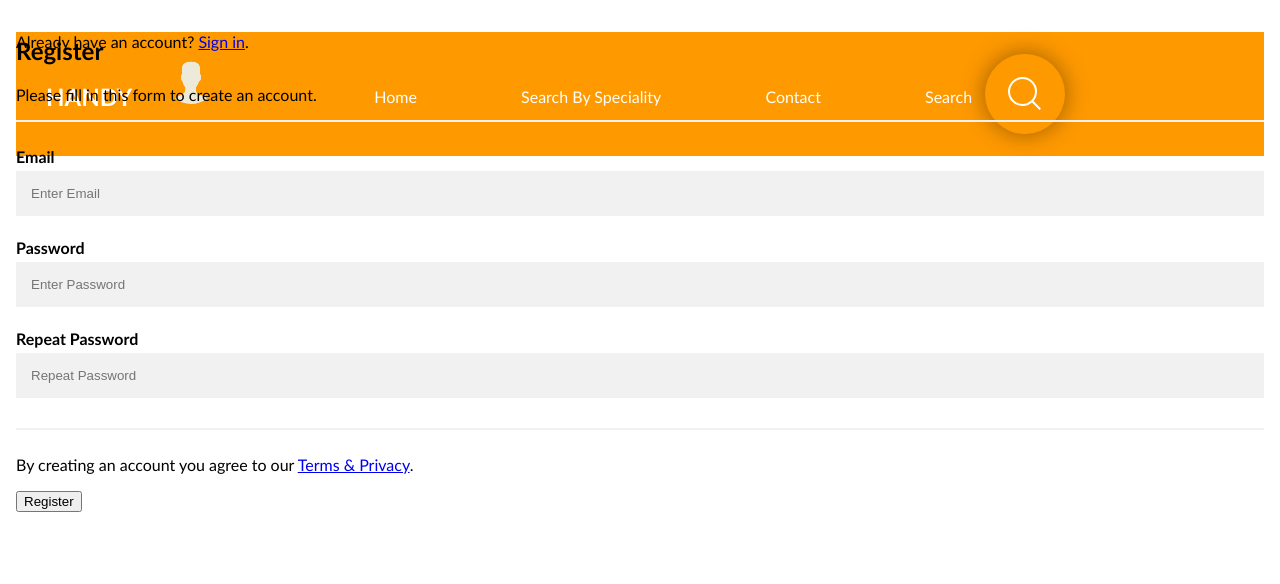
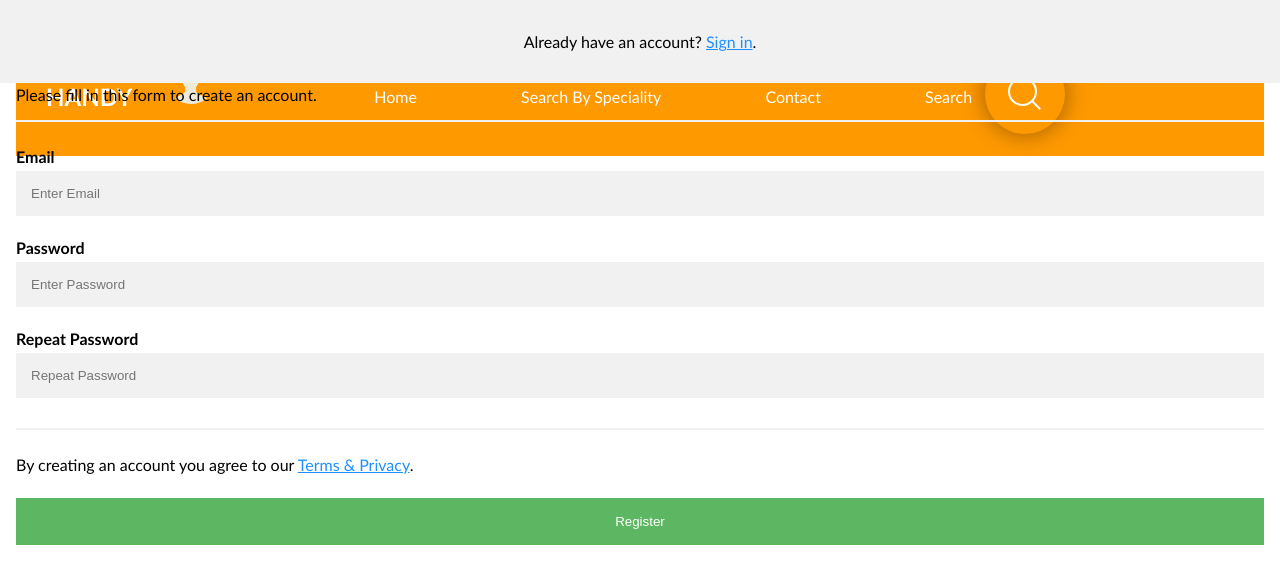
Before and after one commit to JackEshkenazi/Handy-Website, a Django app: template templates/registration/registration.html in a window 1280 px wide. Shown: the top 584 px of the page. Run offline with Django 3.2, Linux system fonts and the light colour scheme; the template is opened without the code that fills it, so the values that code supplies are empty.

Commit message:
css complete for registration page

```diff
--- a/static/registration.css
+++ b/static/registration.css
@@ -25,3 +25,30 @@ hr {
   border: 1px solid #f1f1f1;
   margin-bottom: 25px;
 }
+
+/* Set a style for the submit/register button */
+.registerbtn {
+    background-color: #4CAF50;
+    color: white;
+    padding: 16px 20px;
+    margin: 8px 0;
+    border: none;
+    cursor: pointer;
+    width: 100%;
+    opacity: 0.9;
+  }
+
+  .registerbtn:hover {
+    opacity:1;
+  }
+
+  /* Add a blue text color to links */
+  a {
+    color: dodgerblue;
+  }
+
+  /* Set a grey background color and center the text of the "sign in" section */
+  .signin {
+    background-color: #f1f1f1;
+    text-align: center;
+  }
```
